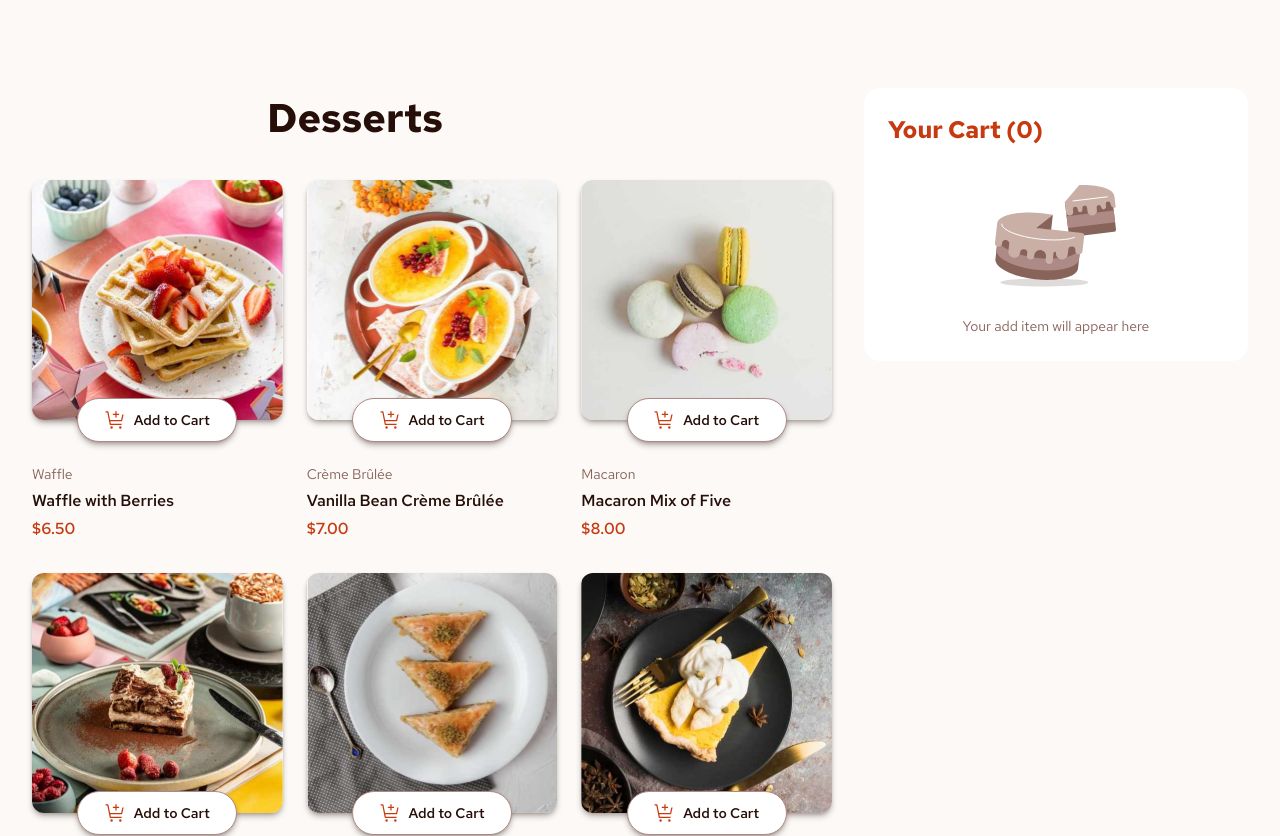
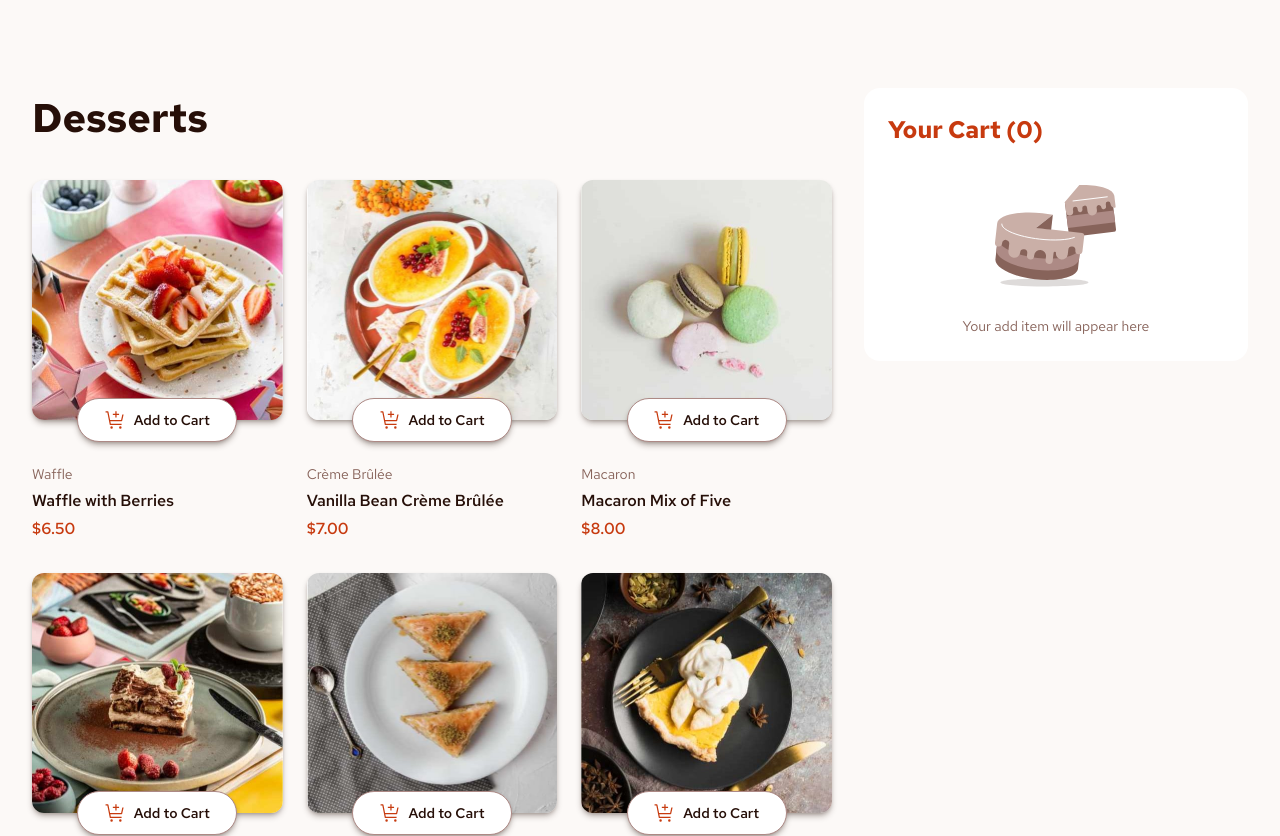
Before and after one commit to rf1303/Product-List-With-Cart, a React (Vite) app: page / in a window 1280 px wide. Shown: the top 836 px of the page. Built offline with nearby package versions, Linux system fonts and the light colour scheme.

Commit message:
detalles finales 07

```diff
--- a/src/ConfirmModal.jsx
+++ b/src/ConfirmModal.jsx
@@ -28,7 +28,7 @@ export const ConfirmOrderModal = ({ open, onClose }) => {
             className='fixed inset-0 w-screen h-screen max-w-none max-h-none p-0 m-0 bg-transparent flex items-end justify-center  md:items-center'
             aria-labelledby="modal-title"
             aria-describedby="modal-description">
-            <div className='bg-white w-full max-h-[90vh] p-6 pt-10 rounded-t-2xl grid gap-8 md:max-w-172 md:max-h-172  md:rounded-2xl md:p-10 xl:max-w-148'>
+            <div className='bg-white w-full max-h-full p-6 pt-10 rounded-t-2xl grid gap-8 md:max-w-172 md:max-h-172  md:rounded-2xl md:p-10 xl:max-w-148'>
                 <header className=''>
                     <span className='w-10.5 h-10.5' aria-hidden="true"><IconConfirmed /></span>
                     <h3 id="modal-title" className='text-rose-900 text-preset-1 font-bold leading-tight capitalize'>order confirmed</h3>
--- a/src/Desserts.jsx
+++ b/src/Desserts.jsx
@@ -6,8 +6,8 @@ export function Desserts() {
     const { dataProducts } = useJsonData()
 
     return (
-        <main className='relative px-6 grid items-center justify-items-center gap-8 md:px-10 xl:px-0'>
-            <header className='w-full max-w-82.5 text-left'>
+        <section className='relative px-6 grid items-center justify-items-center gap-8 md:px-10 xl:px-0'>
+            <header className='w-full  text-left'>
                 <h1 className='text-rose-900 text-preset-1 font-bold'>Desserts</h1>
             </header>
             <section className='w-full grid crid-cols-1 xs:grid-cols-[repeat(auto-fill,minmax(13.333rem,1fr))] items-center justify-items-center gap-6 xl:grid-cols-[repeat(3,15.667rem)] md:gap-x-6 md:gap-y-8' aria-label="Dessert products">
@@ -31,7 +31,7 @@ export function Desserts() {
                     </div>
                 ))}
             </section>
-        </main>
+        </section>
     );
 
 }
--- a/src/data-context/CartOrderData.jsx
+++ b/src/data-context/CartOrderData.jsx
@@ -2,7 +2,6 @@ import { createContext, useContext, useReducer } from 'react';
 import { cartReducer, initialState } from '../ButtonsCarts.jsx'
 
 const AddCartContext = createContext();
-
 
 export const AddCartProvider = ({ children }) => {
     const [state, dispatch] = useReducer(cartReducer, initialState)
@@ -12,12 +11,11 @@ export const AddCartProvider = ({ children }) => {
             state, dispatch
         }}>{ children} </AddCartContext.Provider>
     );
-}
-
+};
 export const useAddCart = () => {
     const context = useContext(AddCartContext);
     if(!context){
         throw new Error('useAddCart debe usarse dentro de AddCartProvider');
     }
     return context;
-}
+};
--- a/src/data-context/DataJson.jsx
+++ b/src/data-context/DataJson.jsx
@@ -8,7 +8,6 @@ export function useDataJson() {
         const loadData = async () => {
             try {
                 const response = await fetch('./data.json');
-
                 if (!response.ok){
                     throw new Error('Error al Cargar el public/data.json')
                 };
@@ -19,10 +18,8 @@ export function useDataJson() {
                 setError(err.message);
             }
         }
-
         loadData();
     }, [])
-
     if (error) return <p className='text-blue-950 text-3xl'>Error: {error}</p>;
     return { jsonData };
 }
--- a/src/data-context/JsonDataContext.jsx
+++ b/src/data-context/JsonDataContext.jsx
@@ -11,7 +11,6 @@ export const JsonDataProvider = ({ children }) => {
         </JsonDataContext.Provider>
     );
 }
-
 export const useJsonData = () => {
     const context = useContext(JsonDataContext);
     if (!context) {
```
